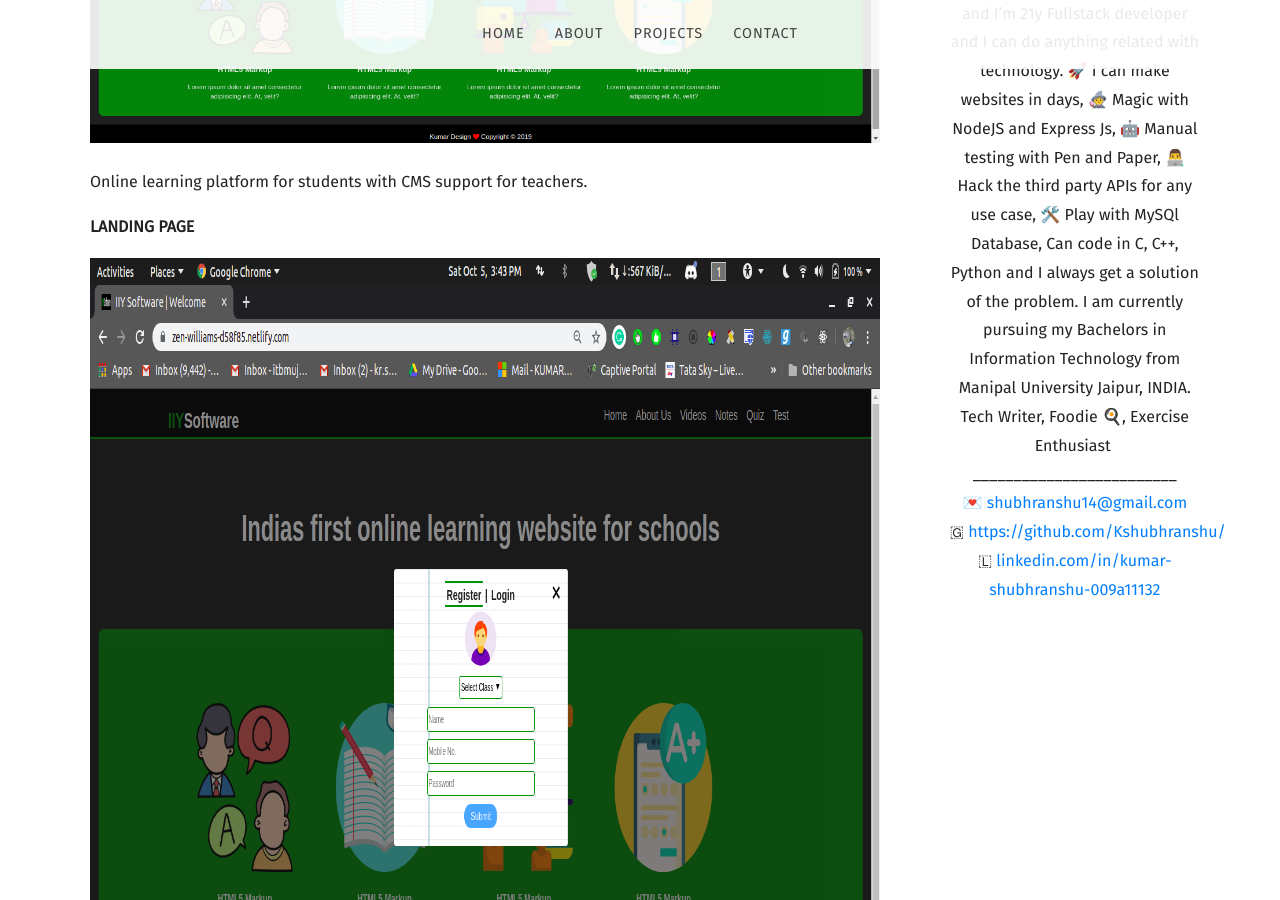
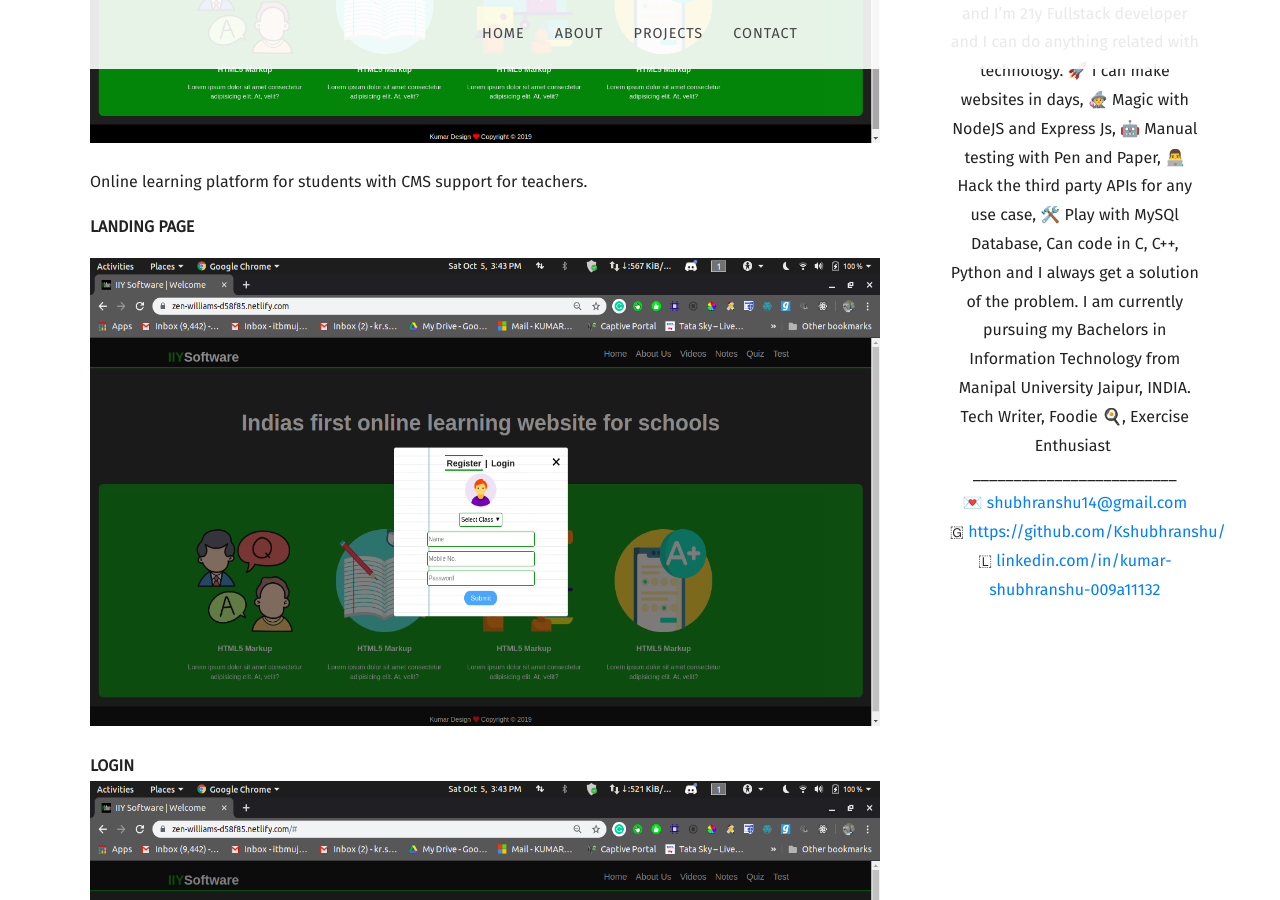
Before and after one commit to Kshubhranshu/kshubhranshu.github.io, a Jekyll site: the page built from _posts/2019-08-20-software-developer-intern-iiy-software.md, in a window 1280 px wide and 900 px high, scrolled down 602 px. Built offline with Jekyll 4.4.1, drawn with Linux system fonts in a browser that asks for light colours; nearby versions of some CDN libraries; some web fonts are replaced.

```diff
--- a/_posts/2019-08-20-software-developer-intern-iiy-software.md
+++ b/_posts/2019-08-20-software-developer-intern-iiy-software.md
@@ -53,26 +53,26 @@ Online learning platform for students with CMS support for teachers.
 
 **LANDING PAGE**
 
-![](/uploads/screenshot-from-2019-10-05-15-43-52.png){: width="1366" height="768"}
+![](/uploads/screenshot-from-2019-10-05-15-43-52.png){: width="1366" height="468"}
 
-**LOGIN**![](/uploads/screenshot-from-2019-10-05-15-43-57.png){: width="1366" height="768"}
+**LOGIN**![](/uploads/screenshot-from-2019-10-05-15-43-57.png){: width="1366" height="468"}
 
-**ABOUT PAGE**![](/uploads/screenshot-from-2019-10-05-15-54-56.png){: width="1366" height="768"}
+**ABOUT PAGE**![](/uploads/screenshot-from-2019-10-05-15-54-56.png){: width="1366" height="468"}
 
-**VIDEO PAGE**![](/uploads/screenshot-from-2019-10-05-15-55-1.png){: width="1366" height="768"}
+**VIDEO PAGE**![](/uploads/screenshot-from-2019-10-05-15-55-1.png){: width="1366" height="468"}
 
-**VIDEO PLAYBACK PAGE**![](/uploads/screenshot-from-2019-10-05-15-55-43.png){: width="1366" height="768"}
+**VIDEO PLAYBACK PAGE**![](/uploads/screenshot-from-2019-10-05-15-55-43.png){: width="1366" height="468"}
 
-**NOTES PAGE**![](/uploads/screenshot-from-2019-10-05-15-55-10.png){: width="1366" height="768"}
+**NOTES PAGE**![](/uploads/screenshot-from-2019-10-05-15-55-10.png){: width="1366" height="468"}
 
-**ADMIN DASHBOARD(CMS)**![](/uploads/screenshot-from-2019-10-05-15-53-28.png){: width="1366" height="768"}
+**ADMIN DASHBOARD(CMS)**![](/uploads/screenshot-from-2019-10-05-15-53-28.png){: width="1366" height="468"}
 
-**STUDENTS DETAILS PAGE(CMS)![](/uploads/screenshot-from-2019-10-05-15-53-34.png){: width="1366" height="768"}**
+**STUDENTS DETAILS PAGE(CMS)![](/uploads/screenshot-from-2019-10-05-15-53-34.png){: width="1366" height="468"}**
 
-**VIDEO PAGE(CMS)**![](/uploads/screenshot-from-2019-10-05-15-54-18.png){: width="1366" height="768"}
+**VIDEO PAGE(CMS)**![](/uploads/screenshot-from-2019-10-05-15-54-18.png){: width="1366" height="468"}
 
-![](/uploads/screenshot-from-2019-10-05-15-54-22.png){: width="1366" height="768"}
+![](/uploads/screenshot-from-2019-10-05-15-54-22.png){: width="1366" height="468"}
 
-**NOTES PAGE(CMS)**![](/uploads/screenshot-from-2019-10-05-15-54-35.png){: width="1366" height="768"}
+**NOTES PAGE(CMS)**![](/uploads/screenshot-from-2019-10-05-15-54-35.png){: width="1366" height="468"}
 
-**ABOUT PAGE(CMS)**![](/uploads/screenshot-from-2019-10-05-15-53-53.png){: width="1366" height="768"}
+**ABOUT PAGE(CMS)**![](/uploads/screenshot-from-2019-10-05-15-53-53.png){: width="1366" height="468"}
--- a/about.html
+++ b/about.html
@@ -36,8 +36,8 @@ title: About
 		<li>Exercise | Yoga | Fitness 💪🏻</li>
 		<li>Cooking 🍳</li>
 	</ul>
-	<h1><strong></strong><a target="_blank" href="/uploads/Kumar's Resume.pdf"><img src="/uploads/logomakr-2loux2-1.png" width="400" height="76" /></a></h1>
+	<h1><strong></strong></h1>
 	<p>&nbsp;</p>
-	<p>&nbsp;</p>
+	<p><img src="/uploads/logomakr-2loux2-2.png" width="356" height="61" /></p>
 	<p>&nbsp;</p>
 </div>
```
Also changed, not shown: _posts/2017-03-03-quiz-application.md (+4 -4 lines), _posts/2019-02-28-template-designs.md (+2 -2 lines), _posts/2019-04-30-xmi-to-pseudo-code-converter-gui-tool.md (+2 -2 lines), _posts/2019-05-31-e-learning-website.md (+3 -3 lines), uploads/LogoMakr_2LOux2.png (added), uploads/logomakr-2loux2-1.png, uploads/logomakr-2loux2-2.png (added), uploads/logomakr-2loux2.png (added).
